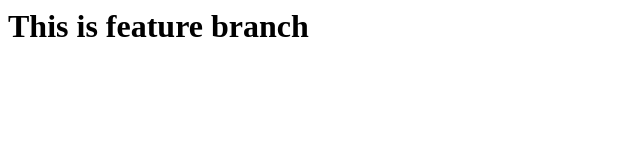
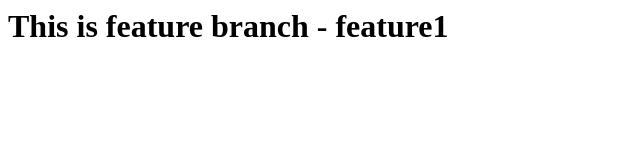
Before and after one commit to MintuGupta/localrepo, a plain HTML site: page index.html in a window 1280 px wide. Shown: the whole page, without its empty margins (0-640 px from the left). Drawn offline with Linux system fonts and the light colour scheme.

Commit message:
Add feature

```diff
--- a/index.html
+++ b/index.html
@@ -1 +1 @@
-<h1>This is feature branch</h1>
+<h1>This is feature branch - feature1</h1>
```
